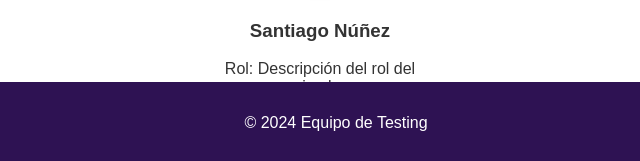
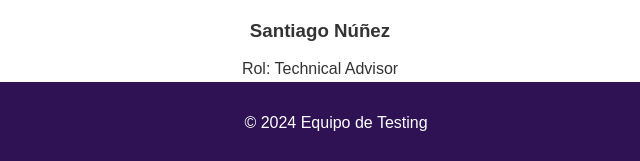
Before and after one commit to sigmaxevious/PortfolioJaP, a plain HTML site: page index.html in a window 1280 px wide. Shown: the part 636-797 px from the top of the page, 320-960 px from the left. Drawn offline with Linux system fonts and the light colour scheme.

Commit message:
update 2 santiago

```diff
--- a/index.html
+++ b/index.html
@@ -22,9 +22,9 @@
             <div class="member">
                 <img src="images/santiago%20foto.jpg" alt="Foto de Nombre Miembro">
                 <h3>Santiago Núñez</h3>
-                <p>Rol: Descripción del rol del miembro</p>
+                <p>Rol: Technical Advisor</p>
                 <a href="cv1.pdf">Ver CV</a>
-                <p>Contacto: <a href="mailto:snunes_92@hotmail.com">miembro1@correo.com</a></p>
+                <p>Contacto: <a href="mailto:snunes_92@hotmail.com">snunes_92@hotmail.com</a></p>
             </div>
             <!-- Repetir para cada miembro del equipo -->
         </div>
```
